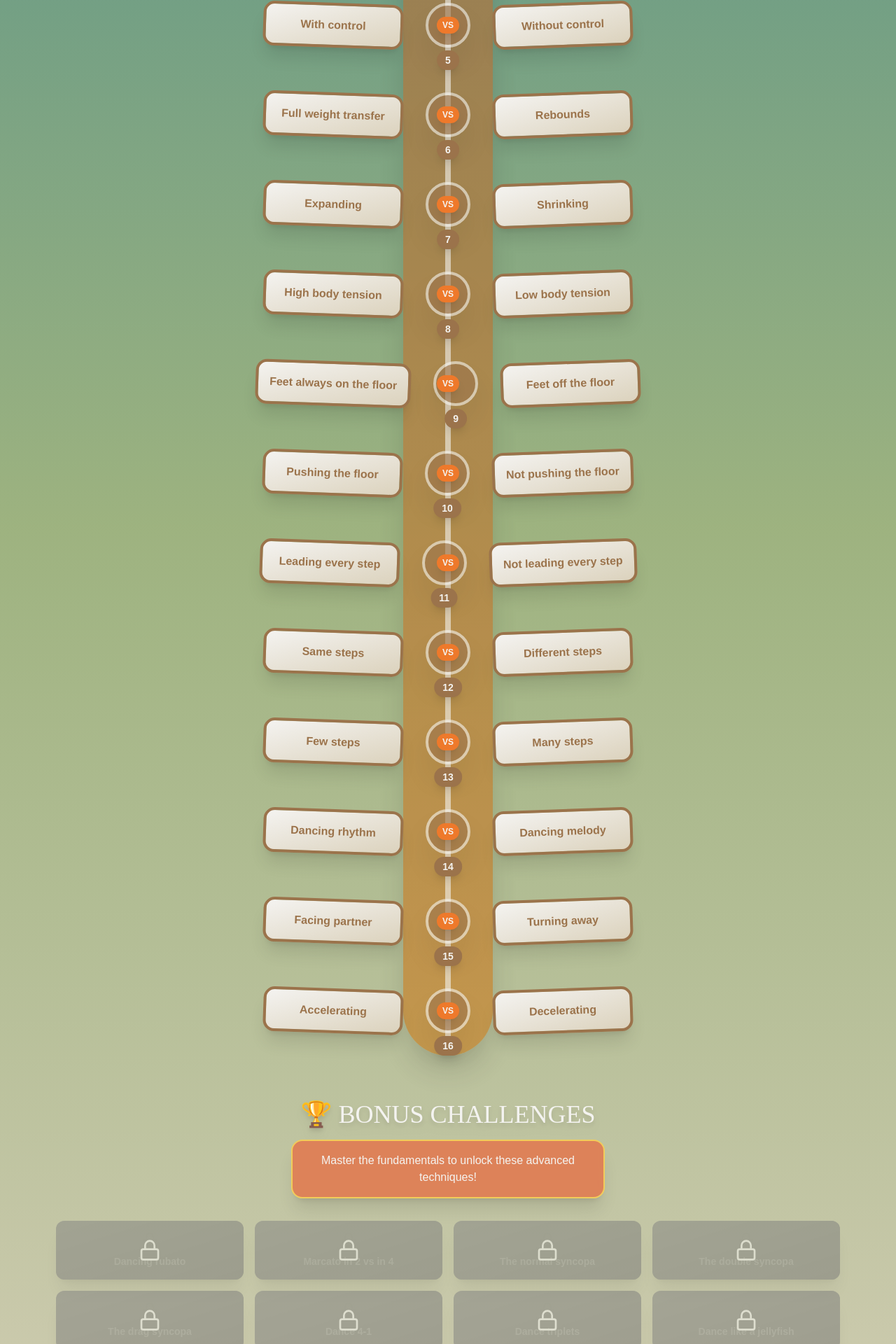
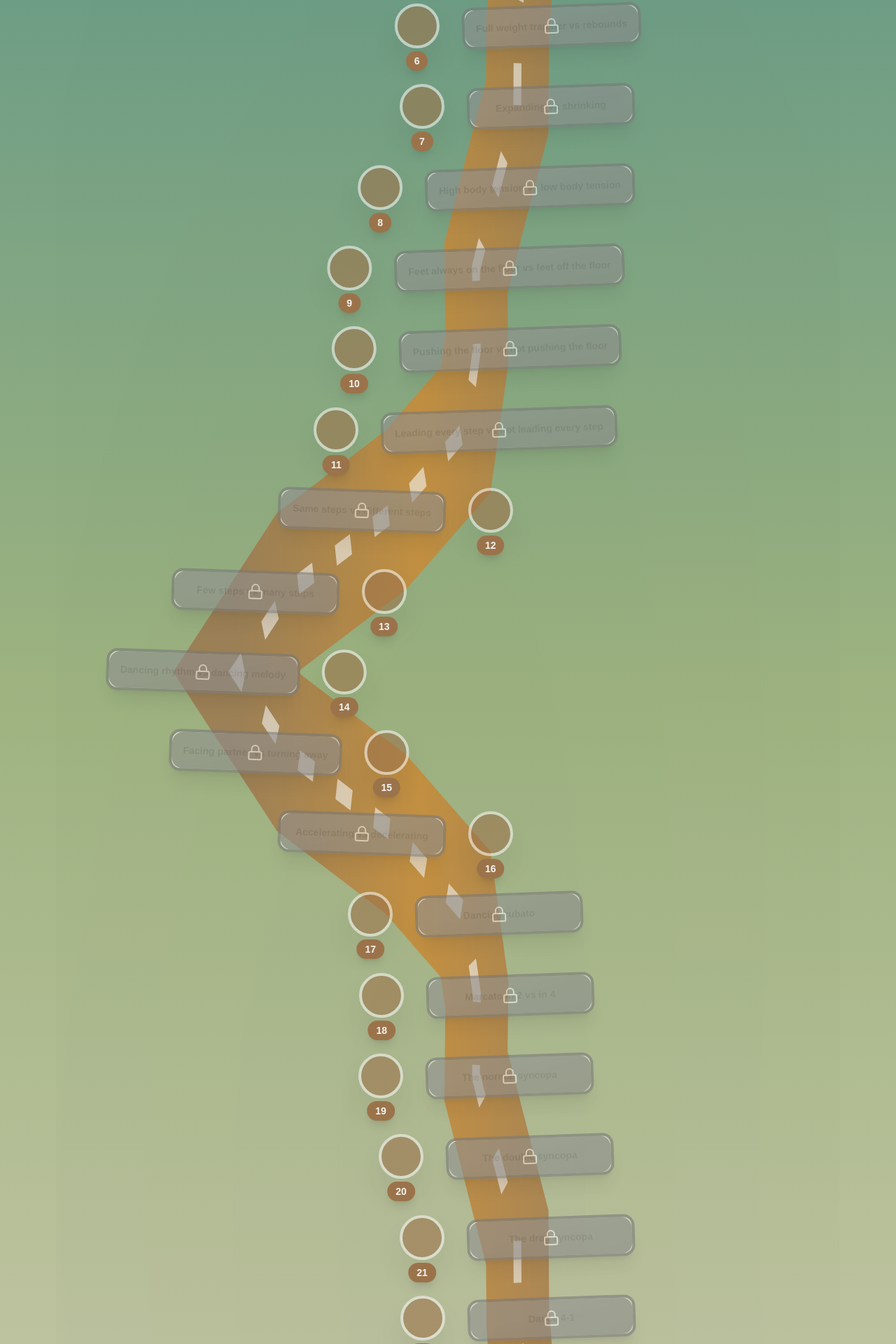
Before and after one commit to helia94/learn-tango-rhythms, a React (Vite) app: page /roadmap in a window 1280 px wide. Shown: the part 880-2800 px from the top of the page at 70% size. Built offline with nearby package versions, Linux system fonts and the light colour scheme.

Commit message:
Refactor: Winding road map word

```diff
--- a/src/pages/RoadMap.tsx
+++ b/src/pages/RoadMap.tsx
@@ -7,26 +7,24 @@ import { useTranslation } from '@/hooks/useTranslation';
 const RoadMap = () => {
   const { t } = useTranslation();
 
-  const danceConceptPairs = [
-    { left: "Dancing fast", right: "Dancing slow", unlocked: true, completed: true },
-    { left: "Dancing small", right: "Dancing big", unlocked: true, completed: true },
-    { left: "Dancing high", right: "Dancing low", unlocked: true, completed: false },
-    { left: "Dancing circular", right: "Dancing linear", unlocked: true, completed: false },
-    { left: "With control", right: "Without control", unlocked: false, completed: false },
-    { left: "Full weight transfer", right: "Rebounds", unlocked: false, completed: false },
-    { left: "Expanding", right: "Shrinking", unlocked: false, completed: false },
-    { left: "High body tension", right: "Low body tension", unlocked: false, completed: false },
-    { left: "Feet always on the floor", right: "Feet off the floor", unlocked: false, completed: false },
-    { left: "Pushing the floor", right: "Not pushing the floor", unlocked: false, completed: false },
-    { left: "Leading every step", right: "Not leading every step", unlocked: false, completed: false },
-    { left: "Same steps", right: "Different steps", unlocked: false, completed: false },
-    { left: "Few steps", right: "Many steps", unlocked: false, completed: false },
-    { left: "Dancing rhythm", right: "Dancing melody", unlocked: false, completed: false },
-    { left: "Facing partner", right: "Turning away", unlocked: false, completed: false },
-    { left: "Accelerating", right: "Decelerating", unlocked: false, completed: false }
-  ];
-
-  const singleConcepts = [
+  // All concepts combined into one flowing sequence
+  const allConcepts = [
+    { name: "Dancing fast vs slow", unlocked: true, completed: true },
+    { name: "Dancing small vs big", unlocked: true, completed: true },
+    { name: "Dancing high vs low", unlocked: true, completed: false },
+    { name: "Dancing circular vs linear", unlocked: true, completed: false },
+    { name: "With control vs without control", unlocked: false, completed: false },
+    { name: "Full weight transfer vs rebounds", unlocked: false, completed: false },
+    { name: "Expanding vs shrinking", unlocked: false, completed: false },
+    { name: "High body tension vs low body tension", unlocked: false, completed: false },
+    { name: "Feet always on the floor vs feet off the floor", unlocked: false, completed: false },
+    { name: "Pushing the floor vs not pushing the floor", unlocked: false, completed: false },
+    { name: "Leading every step vs not leading every step", unlocked: false, completed: false },
+    { name: "Same steps vs different steps", unlocked: false, completed: false },
+    { name: "Few steps vs many steps", unlocked: false, completed: false },
+    { name: "Dancing rhythm vs dancing melody", unlocked: false, completed: false },
+    { name: "Facing partner vs turning away", unlocked: false, completed: false },
+    { name: "Accelerating vs decelerating", unlocked: false, completed: false },
     { name: "Dancing rubato", unlocked: false, completed: false },
     { name: "Marcato in 2 vs in 4", unlocked: false, completed: false },
     { name: "The normal syncopa", unlocked: false, completed: false },
@@ -55,6 +53,22 @@ const RoadMap = () => {
       default:
         return <Lock className="w-6 h-6 text-warm-brown opacity-50" />;
     }
+  };
+
+  // Generate winding path coordinates for each concept
+  const generateWindingPath = (index: number, total: number) => {
+    const progress = index / (total - 1);
+    const baseY = progress * 100; // Base vertical progression
+
+    // Create curves using sine waves with different frequencies
+    const curve1 = Math.sin(progress * Math.PI * 3) * 15; // Primary curve
+    const curve2 = Math.sin(progress * Math.PI * 7) * 8;  // Secondary curve
+    const curve3 = Math.sin(progress * Math.PI * 11) * 4; // Tertiary curve
+
+    const x = 50 + curve1 + curve2 + curve3; // Center at 50% with curves
+    const y = baseY;
+
+    return { x, y };
   };
 
   return (
@@ -91,50 +105,93 @@ const RoadMap = () => {
             🎯 Your Tango Mastery Journey
           </p>
           <p className="text-warm-brown mt-2">
-            Navigate through fundamental concepts and unlock advanced techniques
+            Follow the winding path through fundamental concepts and advanced techniques
           </p>
         </div>
       </div>
 
-      {/* Road Path Container */}
+      {/* Winding Road Container */}
       <div className="relative z-10 max-w-6xl mx-auto px-4">
-        {/* The Road - Winding Path */}
-        <div className="relative">
-          {/* Road Background */}
-          <div className="absolute inset-0 flex justify-center">
-            <div className="w-32 bg-gradient-to-b from-warm-brown to-caramel rounded-full opacity-80 shadow-2xl min-h-full"></div>
-          </div>
+        <div className="relative min-h-[3000px]">
+          {/* Winding Road Background - SVG Path */}
+          <svg
+            className="absolute inset-0 w-full h-full"
+            viewBox="0 0 100 100"
+            preserveAspectRatio="none"
+          >
+            <defs>
+              <linearGradient id="roadGradient" x1="0%" y1="0%" x2="100%" y2="0%">
+                <stop offset="0%" stopColor="hsl(var(--warm-brown))" stopOpacity="0.8" />
+                <stop offset="50%" stopColor="hsl(var(--caramel))" stopOpacity="0.9" />
+                <stop offset="100%" stopColor="hsl(var(--warm-brown))" stopOpacity="0.8" />
+              </linearGradient>
+            </defs>
 
-          {/* Road Markings */}
-          <div className="absolute inset-0 flex justify-center">
-            <div className="w-2 bg-cream opacity-60 min-h-full flex flex-col gap-8 pt-8">
-              {Array.from({ length: 20 }).map((_, i) => (
-                <div key={i} className="h-8 bg-cream rounded-full"></div>
-              ))}
-            </div>
-          </div>
+            {/* Generate smooth winding path */}
+            <path
+              d={`M ${generateWindingPath(0, allConcepts.length).x} ${generateWindingPath(0, allConcepts.length).y} ${
+                allConcepts.map((_, index) => {
+                  const point = generateWindingPath(index, allConcepts.length);
+                  return index === 0 ? '' : `L ${point.x} ${point.y}`;
+                }).join(' ')
+              }`}
+              stroke="url(#roadGradient)"
+              strokeWidth="8"
+              fill="none"
+              className="drop-shadow-2xl"
+            />
 
-          {/* Concept Nodes on the Road */}
-          <div className="relative z-10 space-y-16 py-8">
-            {danceConceptPairs.map((pair, index) => {
-              const status = getNodeStatus(pair.unlocked, pair.completed);
-              const isEven = index % 2 === 0;
+            {/* Road center line */}
+            <path
+              d={`M ${generateWindingPath(0, allConcepts.length).x} ${generateWindingPath(0, allConcepts.length).y} ${
+                allConcepts.map((_, index) => {
+                  const point = generateWindingPath(index, allConcepts.length);
+                  return index === 0 ? '' : `L ${point.x} ${point.y}`;
+                }).join(' ')
+              }`}
+              stroke="hsl(var(--cream))"
+              strokeWidth="1"
+              fill="none"
+              strokeDasharray="2 3"
+              className="opacity-60"
+            />
+          </svg>
+
+          {/* Concept Nodes along the winding path */}
+          {allConcepts.map((concept, index) => {
+            const status = getNodeStatus(concept.unlocked, concept.completed);
+            const position = generateWindingPath(index, allConcepts.length);
+            const isLeft = position.x < 50; // Determine which side of the road to place the concept
 
             return (
-                <div key={index} className="relative">
-                  {/* Concept Pair Node */}
-                  <div className={`flex items-center justify-center ${isEven ? 'flex-row' : 'flex-row-reverse'}`}>
-                    {/* Left/Right Concept */}
-                    <div className={`${isEven ? 'mr-8' : 'ml-8'} transform ${isEven ? 'rotate-2' : '-rotate-2'}`}>
-                      <div className={`game-card ${status} bg-gradient-to-br from-cream to-sandy-beige border-4 border-warm-brown shadow-xl rounded-2xl p-4 min-w-[200px] transition-all duration-300 hover:scale-105`}>
-                        <div className="text-warm-brown font-bold text-center">
-                          {isEven ? pair.left : pair.right}
+              <div
+                key={index}
+                className="absolute transform -translate-x-1/2 -translate-y-1/2"
+                style={{
+                  left: `${position.x}%`,
+                  top: `${position.y}%`
+                }}
+              >
+                {/* Road Node */}
+                <div className="relative flex items-center">
+                  {/* Concept Card */}
+                  <div className={`${isLeft ? 'order-1 mr-8' : 'order-3 ml-8'} transform ${isLeft ? 'rotate-2' : '-rotate-2'}`}>
+                    <div className={`game-card ${status} bg-gradient-to-br from-cream to-sandy-beige border-4 border-warm-brown shadow-xl rounded-2xl p-4 min-w-[240px] transition-all duration-300 hover:scale-105 ${
+                      status === 'locked' ? 'opacity-60 grayscale' : ''
+                    }`}>
+                      <div className="text-warm-brown font-bold text-center text-sm">
+                        {concept.name}
                       </div>
+                      {status === 'locked' && (
+                        <div className="absolute inset-0 flex items-center justify-center bg-warm-brown/80 rounded-2xl">
+                          <Lock className="w-6 h-6 text-cream" />
+                        </div>
+                      )}
                     </div>
                   </div>
 
                   {/* Central Road Node */}
-                    <div className="relative z-20">
+                  <div className="order-2 relative z-20">
                     <div className={`w-16 h-16 rounded-full border-4 flex items-center justify-center shadow-2xl transition-all duration-300 ${
                       status === 'completed'
                         ? 'bg-sage-green border-cream animate-gentle-bounce'
@@ -152,77 +209,20 @@ const RoadMap = () => {
                       </div>
                     </div>
                   </div>
-
-                    {/* Right/Left Concept */}
-                    <div className={`${isEven ? 'ml-8' : 'mr-8'} transform ${isEven ? '-rotate-2' : 'rotate-2'}`}>
-                      <div className={`game-card ${status} bg-gradient-to-br from-cream to-sandy-beige border-4 border-warm-brown shadow-xl rounded-2xl p-4 min-w-[200px] transition-all duration-300 hover:scale-105`}>
-                        <div className="text-warm-brown font-bold text-center">
-                          {isEven ? pair.right : pair.left}
-                        </div>
-                      </div>
-                    </div>
-                  </div>
-
-                  {/* VS Indicator */}
-                  <div className="absolute top-1/2 left-1/2 transform -translate-x-1/2 -translate-y-1/2 z-30">
-                    <div className="bg-burnt-orange text-cream px-2 py-1 rounded-full text-xs font-bold shadow-lg">
-                      VS
-                    </div>
                 </div>
               </div>
             );
           })}
         </div>
-        </div>
-
-        {/* Advanced Concepts Section - Bonus Area */}
-        <div className="mt-16 mb-12">
-          <div className="text-center mb-8">
-            <h2 className="text-4xl font-display text-cream drop-shadow-lg mb-4">
-              🏆 BONUS CHALLENGES
-            </h2>
-            <div className="bg-terracotta/90 backdrop-blur-sm rounded-2xl p-4 max-w-md mx-auto shadow-xl border-2 border-golden-yellow">
-              <p className="text-cream font-medium">
-                Master the fundamentals to unlock these advanced techniques!
-              </p>
-            </div>
-          </div>
-
-          <div className="grid md:grid-cols-3 lg:grid-cols-4 gap-4">
-            {singleConcepts.map((concept, index) => {
-              const status = getNodeStatus(concept.unlocked, concept.completed);
-
-              return (
-                <div key={index} className="relative group">
-                  <div className={`game-card ${status} bg-gradient-to-br from-dusty-rose to-paprika border-3 border-cream shadow-xl rounded-xl p-4 text-center transition-all duration-300 ${
-                    status === 'locked' ? 'opacity-50 grayscale' : 'hover:scale-105 hover:rotate-1'
-                  }`}>
-                    <div className="flex items-center justify-center mb-2">
-                      {getNodeIcon(status)}
-                    </div>
-                    <div className="text-cream font-bold text-sm">
-                      {concept.name}
-                    </div>
-                    {status === 'locked' && (
-                      <div className="absolute inset-0 flex items-center justify-center bg-warm-brown/80 rounded-xl">
-                        <Lock className="w-8 h-8 text-cream" />
-                      </div>
-                    )}
-                  </div>
-                </div>
-              );
-            })}
-          </div>
-        </div>
 
         {/* Call to Action - Game Style */}
-        <div className="text-center mb-16">
+        <div className="text-center mb-16 mt-16">
           <div className="bg-gradient-to-r from-burnt-orange to-terracotta backdrop-blur-sm rounded-3xl p-8 shadow-2xl border-4 border-golden-yellow max-w-2xl mx-auto">
             <h3 className="text-3xl font-display text-cream mb-4 drop-shadow-lg">
               🚀 READY TO START YOUR JOURNEY?
             </h3>
             <p className="text-cream mb-6 text-lg">
-              Begin practicing and unlock new concepts as you progress
+              Begin practicing and unlock new concepts as you progress along the path
             </p>
             <div className="flex flex-col sm:flex-row gap-4 justify-center">
               <Link
```
Lines whose indentation alone changed are shown as unchanged.
